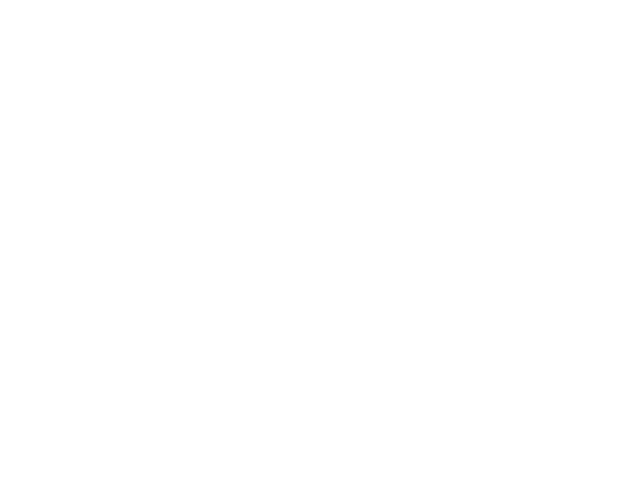
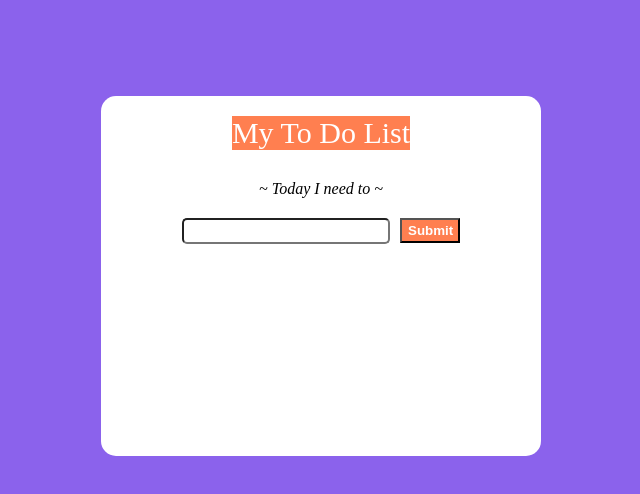
Before and after one commit to dts-kominfo-rea2b/challenge-08-hakimfauzi23, a website: page index.html in a window 1280 px wide. Shown: the whole page, without its empty margins (319-959 px from the left). Drawn offline with Linux system fonts and the light colour scheme.

Commit message:
Completed Challenged

```diff
--- a/index.html
+++ b/index.html
@@ -1,41 +1,80 @@
 <!DOCTYPE html>
 <html lang="en">
+
 <head>
   <meta charset="UTF-8" />
   <meta http-equiv="X-UA-Compatible" content="IE=edge" />
   <meta name="viewport" content="width=device-width, initial-scale=1.0" />
+  <link rel="stylesheet" href="style.css">
   <title>Challenge - DOM</title>
 </head>
+
 <body>
   <div id="app">
+    <div id="container">
+
       <!-- TODO: Buatlah sebuah header dengan id todo-title -->
       <!-- TODO: Buatlah sebuah subtitle dengan id todo-subtitle -->
+      <section id="header">
+        <div id="todo-title">
+          My To Do List
+        </div>
+        <div id="todo-subtitle"> ~ Today I need to ~</div>
+      </section>
 
       <!-- Section: input -->
       <!-- TODO: Buatlah sebuah input bertipe text dengan id todo-input -->
       <!-- TODO: Buatlah sebuah button dengan id todo-submit -->
+      <section id="input">
+        <div>
+          <input type="text" id="todo-input">
+        </div>
+        <div>
+          <button id="todo-submit" type="submit">Submit</button>
+        </div>
+      </section>
+
 
       <!-- Section output -->
       <!-- TODO: Buatlah sebuah <ul> dengan id todo-output -->
+      <section class="output">
+        <ul id="todo-output"></ul>
+      </section>
+    </div>
   </div>
 
   <!-- ! Untuk tantangan ini, script jangan diubah ke external js yah ! -->
   <script>
     // TODO: Deklarasi variable sesuai dengan kebutuhan di sini
-      let button;
-      let input;
-      let output;
-
+    let button = document.getElementById('todo-submit');
+    let input = document.getElementById('todo-input');
+    let output = document.getElementById('todo-output');
     // TODO: Buatlah sebuah fungsi dengan nama fnClickHandler
     // Fungsi yang digunakan untuk menambahkan tulisan
     // Jangan ubah cara deklarasi fungsinya, cukup isi saja
-      function fnClickHandler(toDoItem) {}
+    function fnClickHandler(toDoItem) {
+      let li = document.createElement('li');
+      li.textContent = toDoItem;
+      li.className = "todo-item";
+      output.appendChild(li);
+      input.value = '';
+      return this;
+    }
 
     // TODO: register event onclick / addEventListener untuk button
     // akan menjalankan fungsi fnClickHandler
+    button.addEventListener('click', (event) => {
+      fnClickHandler(input.value);
+    })
 
     // TODO: register event onkeypress / addEventListener untuk input
     // sehingga saat di input ditekan enter akan menjalankan fungsi fnClickHandler juga
+    input.addEventListener('keypress', (event) => {
+      if (event.key === 'Enter') {
+        fnClickHandler(input.value);
+      }
+    })
   </script>
 </body>
+
 </html>
--- /dev/null
+++ b/style.css
@@ -0,0 +1,65 @@
+body {
+  background-color: rgb(139, 98, 236);
+}
+
+#app {
+  padding: 0;
+  margin: 0;
+  list-style: none;
+  display: flex;
+  align-items: center;
+  justify-content: center;
+}
+
+#container {
+  margin-top: 7%;
+  border-radius: 15px;
+  background: #ffffff;
+  padding: 20px;
+  width: 400px;
+  height: 320px;
+}
+
+#header {
+  display: flex;
+  flex-direction: column;
+  align-items: center;
+  padding-bottom: 20px;
+}
+
+#todo-title {
+  font-size: 30px;
+  background-color: coral;
+  color: white;
+}
+
+#todo-subtitle {
+  font-style: italic;
+
+  padding-top: 30px;
+}
+
+#input {
+  display: flex;
+  flex-direction: row;
+  justify-content: center;
+}
+
+#todo-input {
+  width: 200px;
+  height: 20px;
+  border-radius: 5px;
+}
+
+#todo-submit {
+  width: 60px;
+  height: 25px;
+  background-color: coral;
+  color: white;
+  font-weight: bold;
+  margin-left: 10px;
+}
+
+li.todo-item {
+    padding-bottom: 7px;
+}
```
Lines whose indentation alone changed are shown as unchanged.
